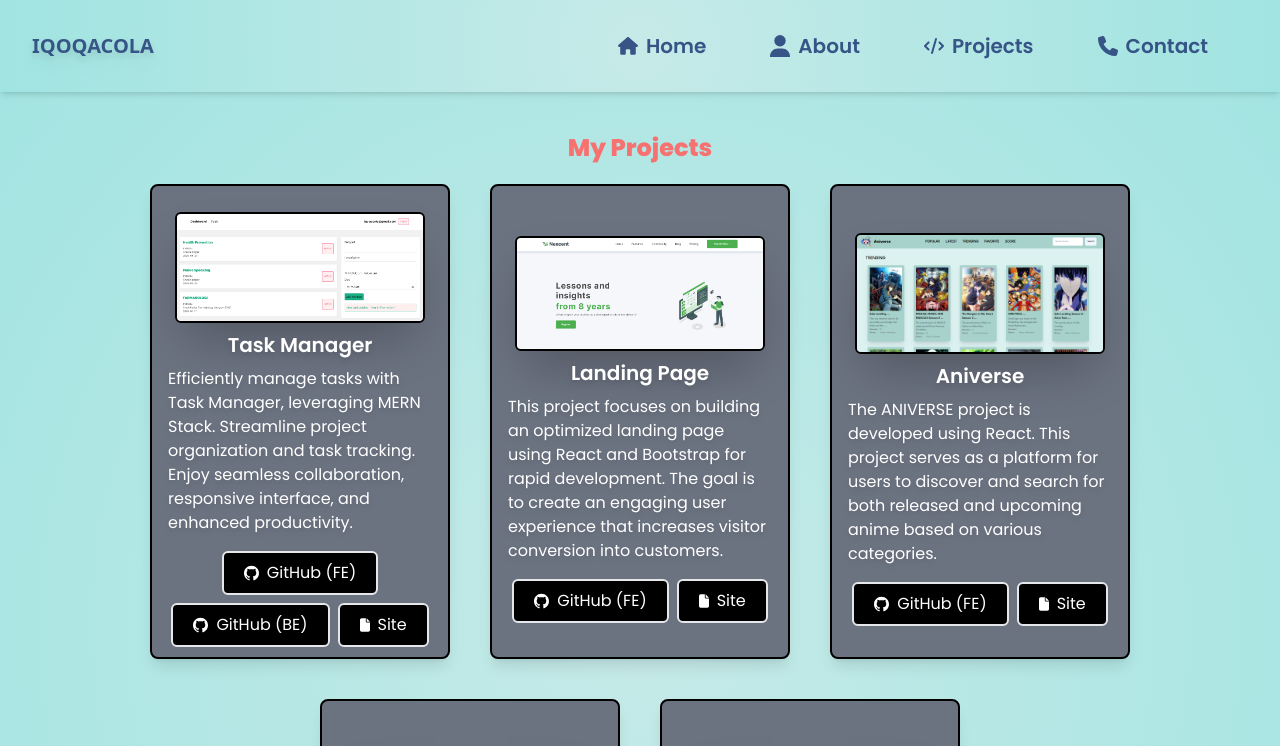
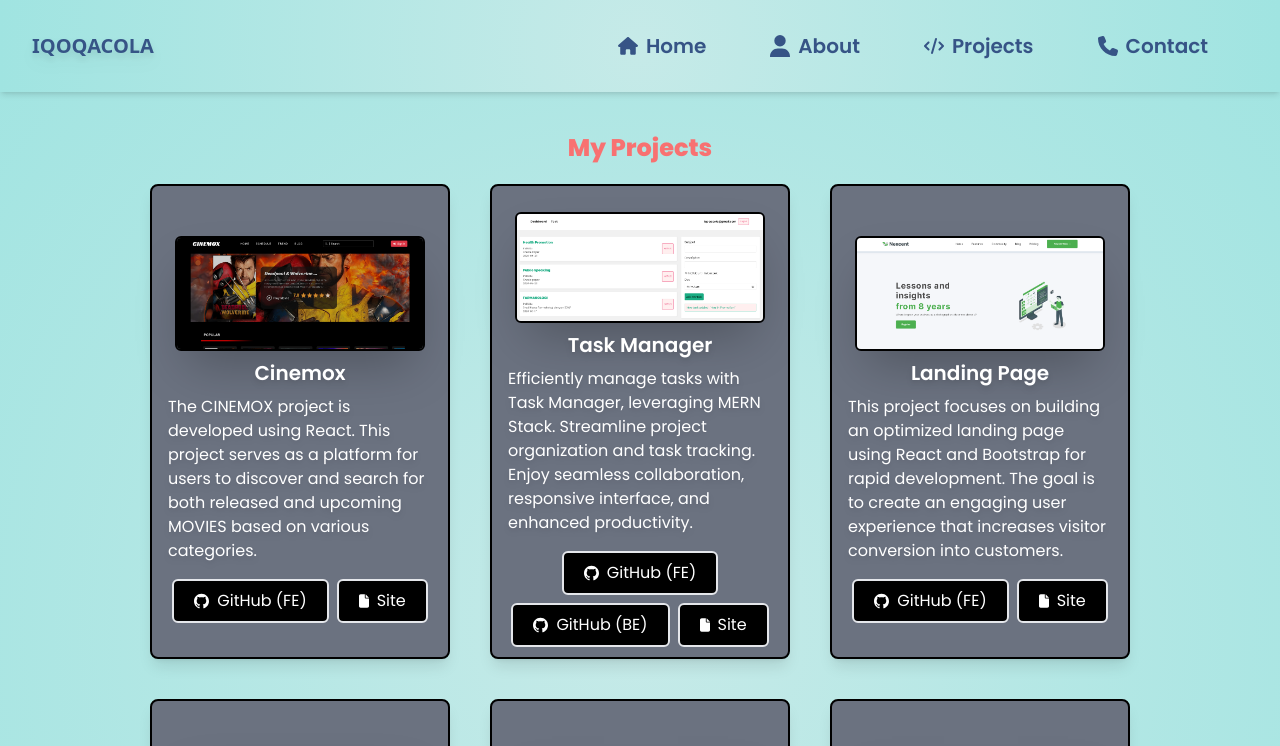
Before and after one commit to Iqoqacola/iqoqacola.github.io, a React (Vite) app: page /project in a window 1280 px wide. Shown: the top 746 px of the page. Built offline with nearby package versions, Linux system fonts and the light colour scheme.

Commit message:
add: new project and fix: social link

```diff
--- a/src/pages/Home.jsx
+++ b/src/pages/Home.jsx
@@ -123,7 +123,7 @@ export const Home = () => {
             {/* FACEBOOK */}
             <a
               target="_blank"
-              href="https://www.facebook.com/annisa.s.904750 "
+              href="https://www.facebook.com/iqoqacola/"
               className="text-thirdty hover:text-black transition duration-300 ease-in-out"
             >
               <svg
@@ -195,7 +195,7 @@ export const Home = () => {
             {/* LINKEDIN */}
             <a
               target="_blank"
-              href="https://www.linkedin.com/feed/"
+              href="https://www.linkedin.com/in/iqoqacola/"
               className="text-thirdty hover:text-black transition duration-300 ease-in-out"
             >
               <svg
--- a/src/pages/Project.jsx
+++ b/src/pages/Project.jsx
@@ -23,6 +23,19 @@ export const Project = () => {
           </h3>
 
           <div className="flex w-full justify-center flex-wrap gap-5 md:gap-10">
+            <div data-aos="fade-up">
+              <LinkProject
+                cover="/cinemox.png"
+                altCover="cinemox project"
+                linkSite="https://cine-mox.vercel.app/"
+                linkCode="https://github.com/Iqoqacola/CineMOX"
+                title={"Cinemox"}
+              >
+                The CINEMOX project is developed using React. This project
+                serves as a platform for users to discover and search for both
+                released and upcoming MOVIES based on various categories.
+              </LinkProject>
+            </div>
             <div data-aos="fade-up">
               <LinkProject
                 cover="/task-manager.png"
```
Also changed, not shown: public/cinemox.png (added).
